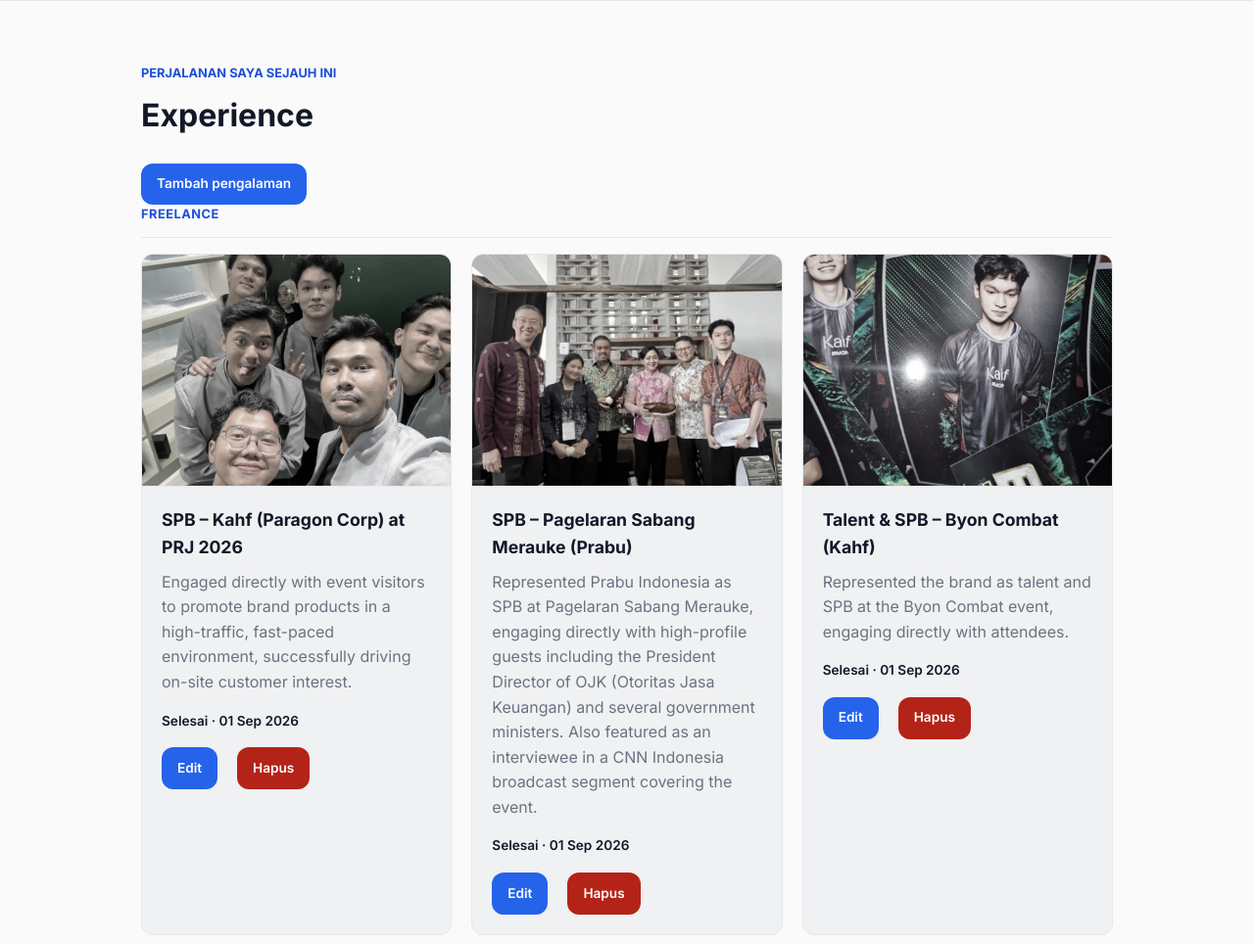
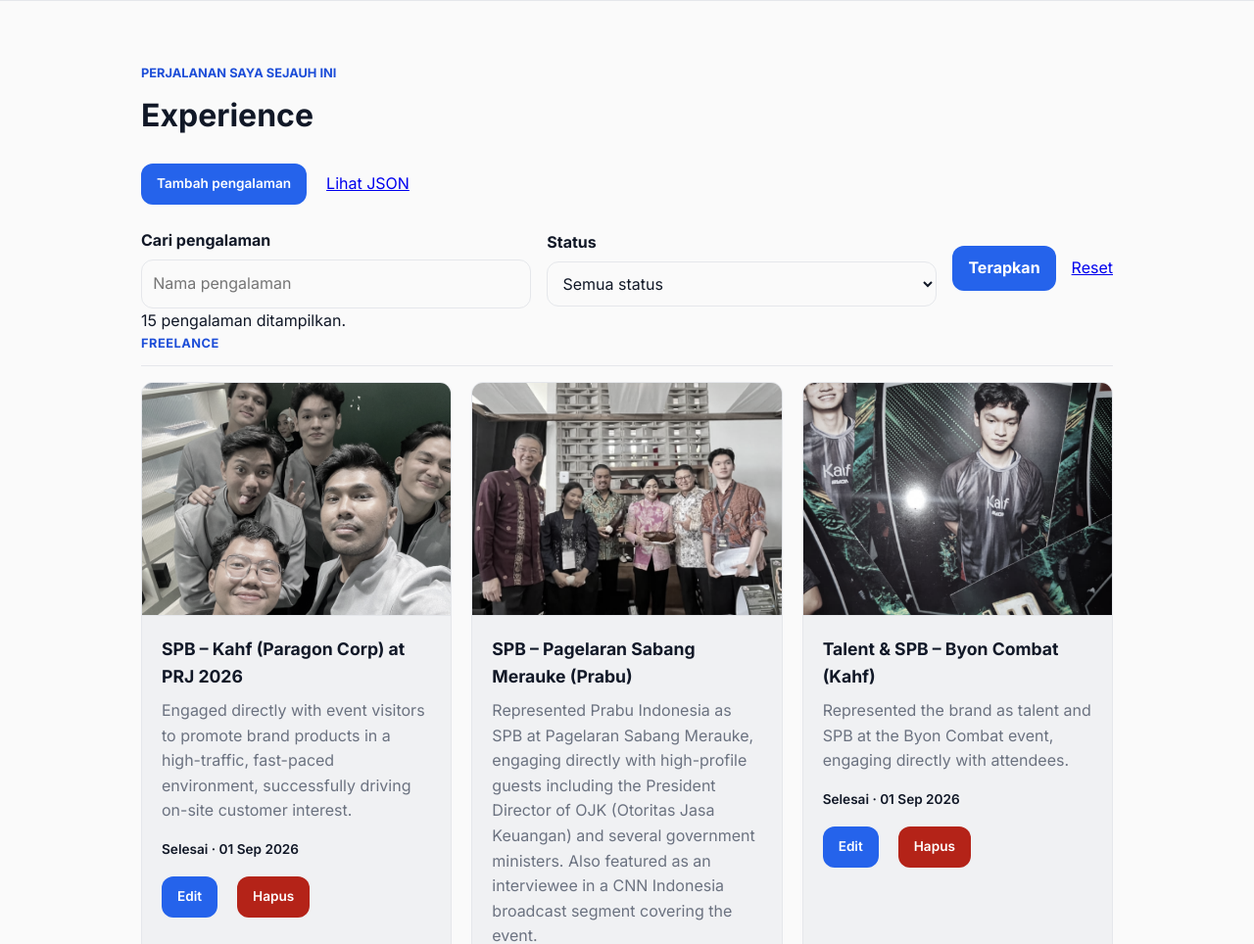
Before and after one commit to williamorln/myportofolio, a Django app: page /experience/ in a window 1280 px wide. Shown: the part 72-1036 px from the top of the page at 98% size. Run offline with Django 5.2, Linux system fonts and the light colour scheme; data comes from the database, SQL or seed files in the repository.

Commit message:
feat: deliver and filter experience data as JSON

```diff
--- a/main/urls.py
+++ b/main/urls.py
@@ -4,6 +4,7 @@ from main.views import (
     create_experience,
     update_experience,
     delete_experience,
+    get_experience_json,
     create_project,
     delete_project,
     get_projects_json,
@@ -21,6 +22,7 @@ urlpatterns = [
     path('experience/add/', create_experience, name='create_experience'),
     path('experience/<uuid:experience_id>/edit/', update_experience, name='update_experience'),
     path('experience/<uuid:experience_id>/delete/', delete_experience, name='delete_experience'),
+    path('api/experience/', get_experience_json, name='get_experience_json'),
     path('projects/', show_projects, name='show_projects'),
     path('projects/add/', create_project, name='create_project'),
     path('projects/<uuid:project_id>/delete/', delete_project, name='delete_project'),
--- a/main/views.py
+++ b/main/views.py
@@ -23,14 +23,34 @@ def show_main(request):
 
 
 def show_experience(request):
+    # Use the same filtered JSON delivery as the public API, then restore objects
+    # so template properties (including is_ongoing) remain available.
+    json_response = get_experience_json(request)
+    experiences = [item.object for item in serializers.deserialize(
+        'json', json_response.content.decode('utf-8'),
+    )]
     context = {
         'name': 'William Orlando',
         'npm': '2506657390',
         'study_program': 'S1 Sistem Informasi',
-        'experience_list': Experience.objects.all().order_by('category', 'title'),
+        'experience_list': experiences,
+        'title_query': request.GET.get('title', '').strip(),
+        'status_query': request.GET.get('status', ''),
         'active_page': 'experience',
     }
     return render(request, 'experience.html', context)
+
+
+def get_experience_json(request):
+    """Deliver a consistently ordered, optionally filtered experience collection."""
+    experiences = Experience.objects.all().order_by('category', 'title', 'pk')
+    title = request.GET.get('title', '').strip()
+    status = request.GET.get('status', '')
+    if title:
+        experiences = experiences.filter(title__icontains=title)
+    if status in ('ongoing', 'completed'):
+        experiences = experiences.filter(ended_at__isnull=(status == 'ongoing'))
+    return HttpResponse(serializers.serialize('json', experiences), content_type='application/json')
 
 
 def _experience_context(**extra):
--- a/static/css/style.css
+++ b/static/css/style.css
@@ -916,6 +916,20 @@ body:has(#theme-toggle:checked) .experience-status-ongoing {
   margin-top: 0.35rem;
 }
 
+.experience-filters {
+  display: flex;
+  flex-wrap: wrap;
+  align-items: center;
+  gap: 1rem;
+  margin-top: 1.5rem;
+}
+
+.experience-filters .form-group {
+  flex: 1 1 220px;
+  min-width: 0;
+  margin-bottom: 0;
+}
+
 .button {
   display: inline-block;
   height: fit-content;
--- a/templates/experience.html
+++ b/templates/experience.html
@@ -11,7 +11,25 @@
 
         <div class="project-actions">
           <a class="button" href="{% url 'main:create_experience' %}">Tambah pengalaman</a>
+          <a href="{% url 'main:get_experience_json' %}?{{ request.GET.urlencode }}">Lihat JSON</a>
         </div>
+        <form method="get" class="experience-filters">
+          <div class="form-group">
+            <label for="experience-title">Cari pengalaman</label>
+            <input id="experience-title" type="search" name="title" value="{{ title_query }}" placeholder="Nama pengalaman">
+          </div>
+          <div class="form-group">
+            <label for="experience-status">Status</label>
+            <select id="experience-status" name="status">
+              <option value="">Semua status</option>
+              <option value="ongoing"{% if status_query == 'ongoing' %} selected{% endif %}>Sedang berlangsung</option>
+              <option value="completed"{% if status_query == 'completed' %} selected{% endif %}>Selesai</option>
+            </select>
+          </div>
+          <button class="button" type="submit">Terapkan</button>
+          <a href="{% url 'main:show_experience' %}">Reset</a>
+        </form>
+        <p>{{ experience_list|length }} pengalaman ditampilkan.</p>
 
         {% regroup experience_list by get_category_display as experience_groups %}
         {% for group in experience_groups %}
@@ -53,7 +71,7 @@
           </div>
         {% empty %}
           <p class="empty-state">
-            Belum ada pengalaman yang ditambahkan.
+            {% if title_query or status_query %}Tidak ada pengalaman yang cocok. Coba ubah filter atau tekan Reset.{% else %}Belum ada pengalaman yang ditambahkan.{% endif %}
           </p>
         {% endfor %}
       </div>
```
